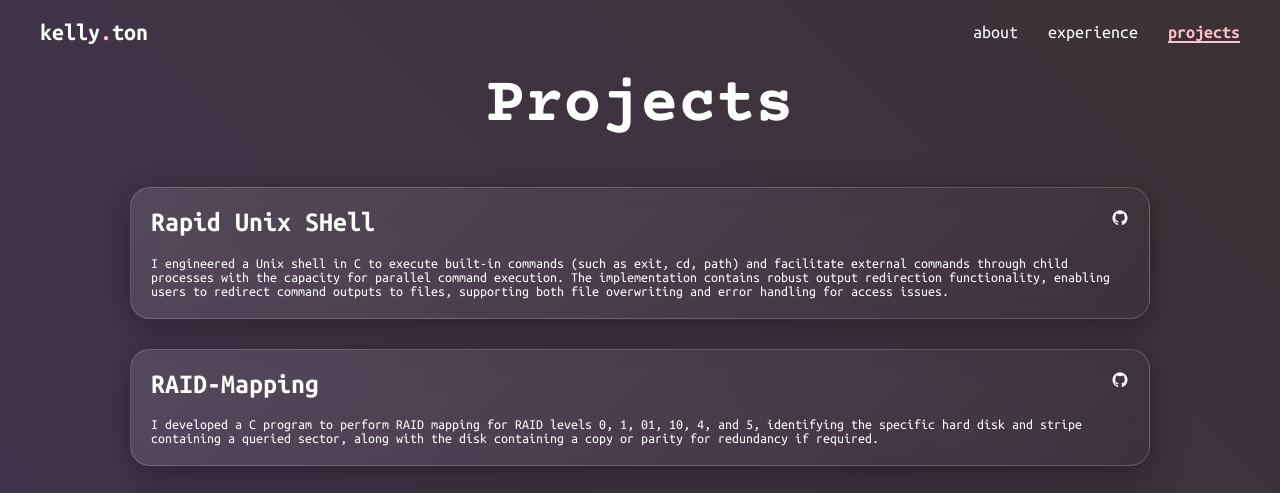
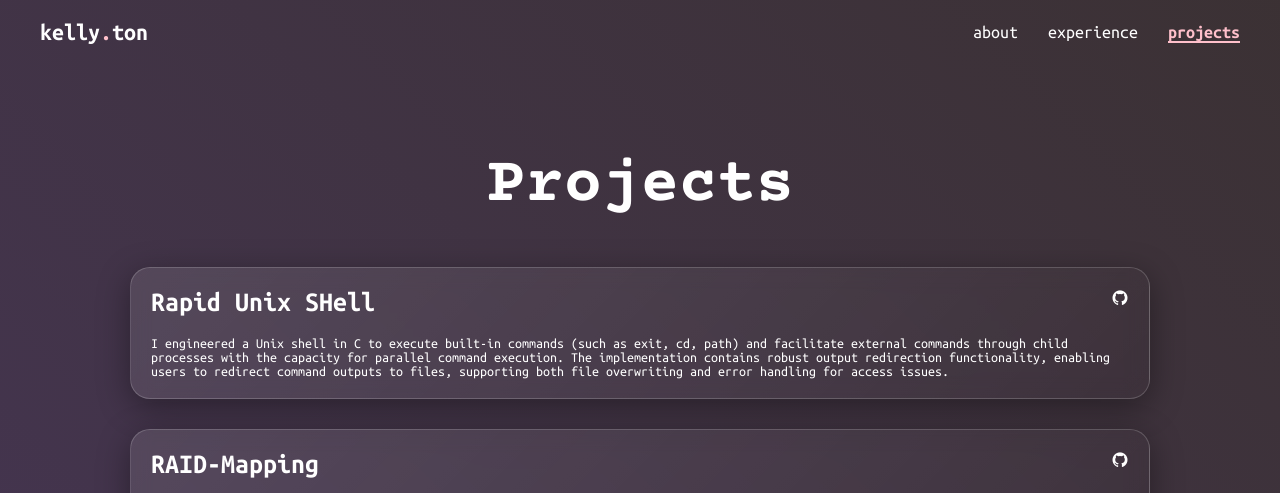
Before and after one commit to kellytton/portfolio, a plain HTML site: page html/projects.html in a window 1280 px wide. Shown: the top 493 px of the page. Drawn offline with nearby package versions, Linux system fonts and the light colour scheme.

Commit message:
Fixed spacing b/w title and navbar. Added animations to title

```diff
--- a/css/style.css
+++ b/css/style.css
@@ -29,9 +29,26 @@ body {
     z-index: 1000; /* Ensure it stays above other content */
 }
 
+/* Main content Flexbox */
+.main {
+    display: flex;
+    justify-content: center; /* Center the main content horizontally */
+    align-items: center;
+    padding: 40px;
+    width: 100%; /* Full width */
+    flex-grow: 1;
+}
+
 .site-name h1 {
     margin-left: 20px;
     font-size: 24px;
+}
+
+/* Specific styles for projects, about, and experience pages */
+.projects-page .main,
+.about-page .main,
+.experience-page .main {
+    margin-top: 80px;
 }
 
 span {
@@ -69,16 +86,6 @@ a {
 
 .contact a:hover {
     color: pink;
-}
-
-/* Main content Flexbox */
-.main {
-    display: flex;
-    justify-content: center; /* Center the main content horizontally */
-    align-items: center;
-    padding: 40px;
-    width: 100%; /* Full width */
-    flex-grow: 1;
 }
 
 .main .contact {
@@ -208,6 +215,11 @@ a {
     padding: 20px;
 }
 
+/* This only changes this particular animation duration */
+.animate__animated.animate__bounce {
+    --animate-duration: 2s;
+}
+
 .projects-group {
     display: flex;
     flex-direction: column;
--- a/html/projects.html
+++ b/html/projects.html
@@ -14,9 +14,11 @@
     rel="stylesheet"/>
     <!-- favicon -->
     <link rel="icon" type="image/x-icon" href="/images/portfolio_favicon.png">
+    <!-- animate.css -->
+    <link rel="stylesheet" href="https://cdnjs.cloudflare.com/ajax/libs/animate.css/4.1.1/animate.min.css"/>
     <script src="../js/script.js" defer></script>
 </head>
-<body>
+<body class="projects-page">
     <header class="navbar">
         <div class="site-name">
             <a href="index.html">
@@ -34,7 +36,7 @@
     <main class="main">
         <div class="projects-section">
             <div class="projects-title">
-                <h1>Projects</h1>
+                <h1 class="animate__animated animate__bounce">Projects</h1>
             </div>
             <div class="projects-group">
                 <div class="project glass" id="project-1">
```
Also changed, not shown: html/about.html (+3 -1 lines), html/experience.html (+3 -1 lines).
